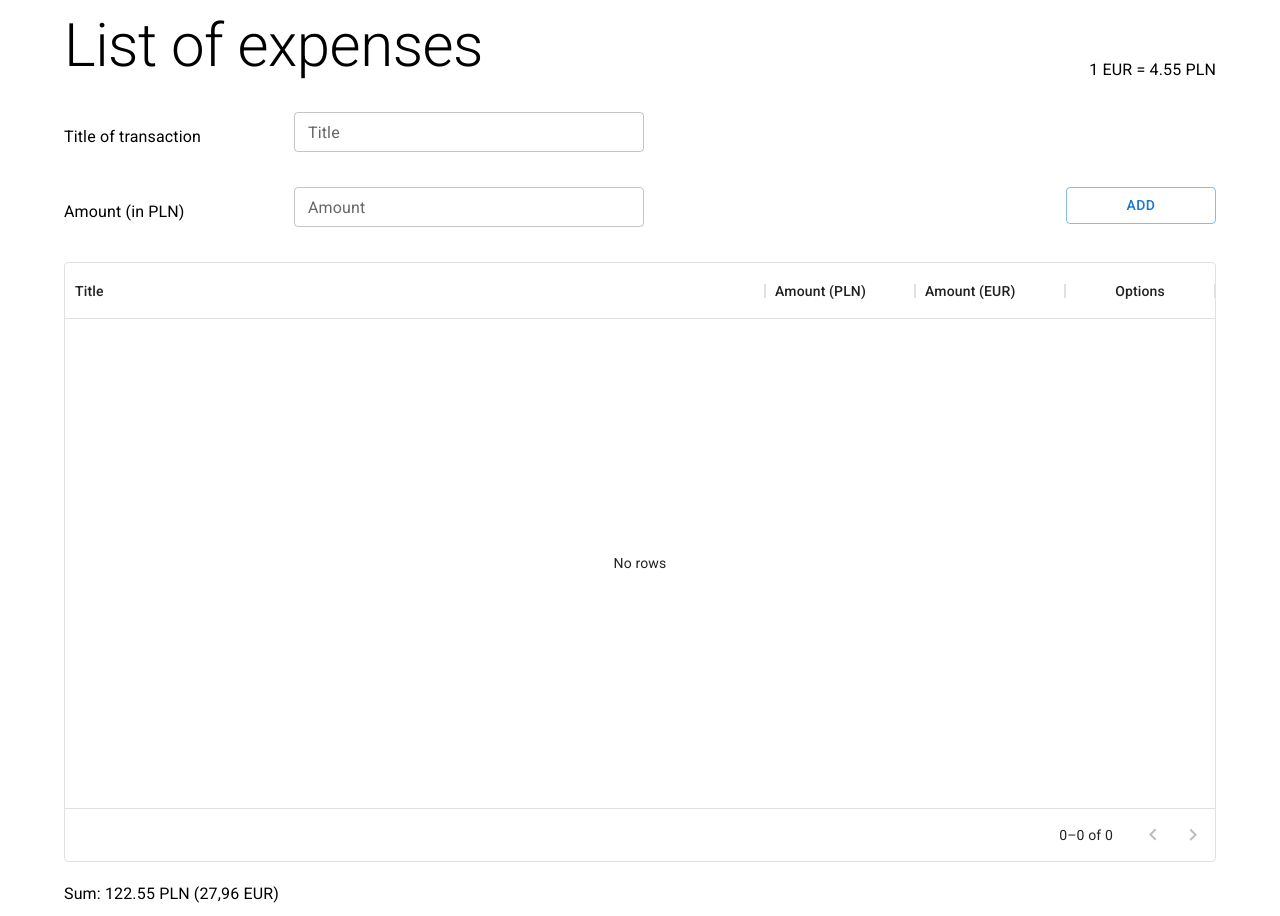
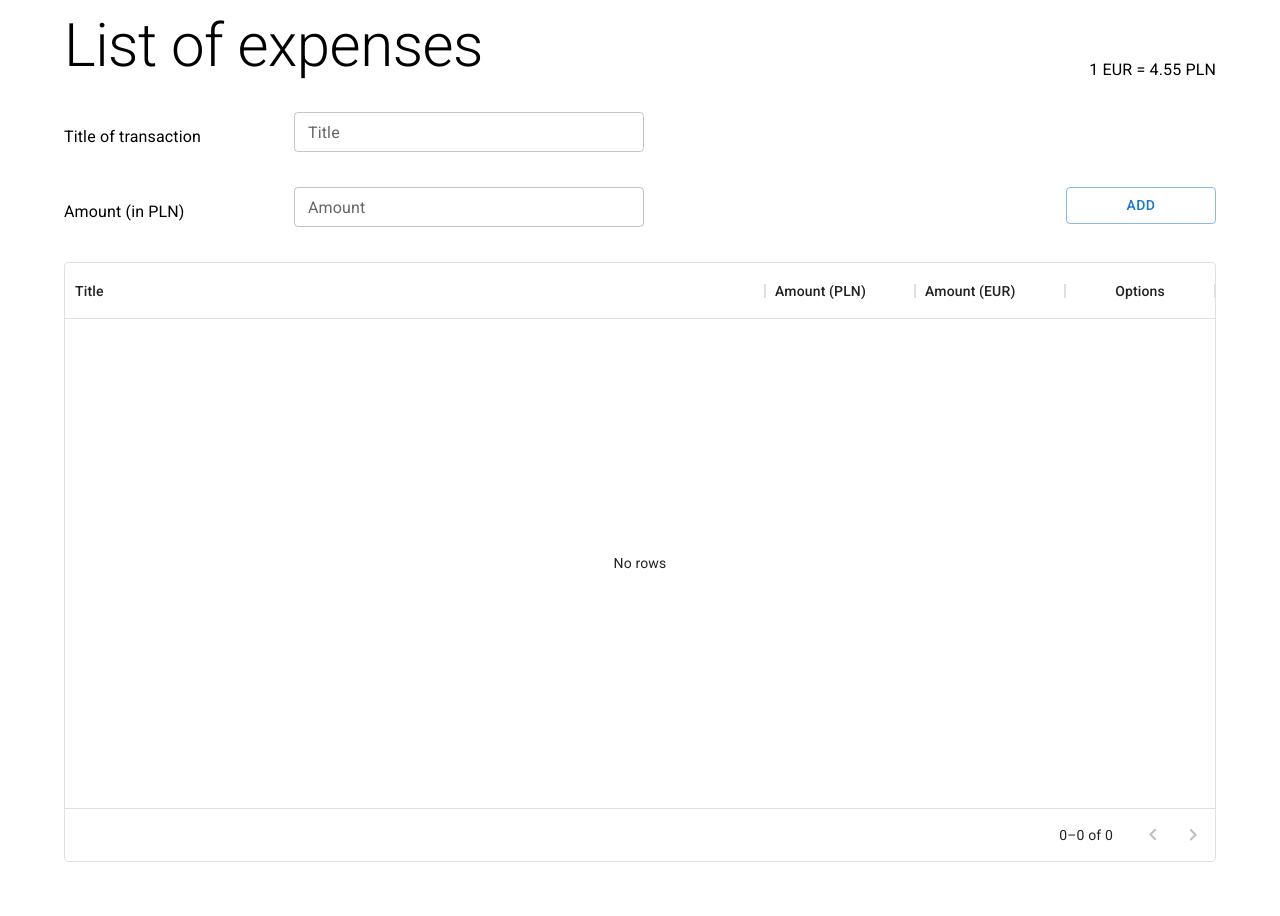
Before and after one commit to pbartkowiak-dev/expenses, a React (Create React App) app: page / in a window 1280 px wide. After the commit the page ends 882 px from the top, so only its background shows below. Built offline with nearby package versions, Linux system fonts and the light colour scheme.

Commit message:
Show computed values

```diff
--- a/src/components/sum.tsx
+++ b/src/components/sum.tsx
@@ -1,18 +1,24 @@
 import React from "react";
-import { Box, styled, Typography } from "@mui/material";
+import { styled, Typography } from "@mui/material";
+import { observer } from "mobx-react";
+import { store } from "../store";
 
 const StyledTypography = styled(Typography)(() => ({
   marginBottom: "10px",
 }));
 
-interface Props {}
+function Sum(): JSX.Element {
+  const { sum, sumEuro } = store;
 
-function Sum(props: Props): JSX.Element {
   return (
-    <StyledTypography align="left">
-      Sum: 122.55 PLN (27,96 EUR)
-    </StyledTypography>
+    <>
+      {sum > 0 && (
+        <StyledTypography align="left">
+          Sum: {sum.toFixed(2)} PLN ({sumEuro.toFixed(2)} EUR)
+        </StyledTypography>
+      )}
+    </>
   );
 }
 
-export default Sum;
+export default observer(Sum);
--- a/src/store.tsx
+++ b/src/store.tsx
@@ -1,5 +1,4 @@
 import { makeAutoObservable } from "mobx";
-import React from "react";
 
 export interface Expense {
   id: number;
@@ -20,6 +19,14 @@ class Store {
 
   constructor() {
     makeAutoObservable(this);
+  }
+
+  get sum() {
+    return this.expenses.reduce((total, { amountPln }) => total + amountPln, 0);
+  }
+
+  get sumEuro() {
+    return Number((this.sum / this.euroVal).toFixed(2));
   }
 
   validateTitle() {
```
Also changed, not shown: src/components/table.tsx (+2 -7 lines).
